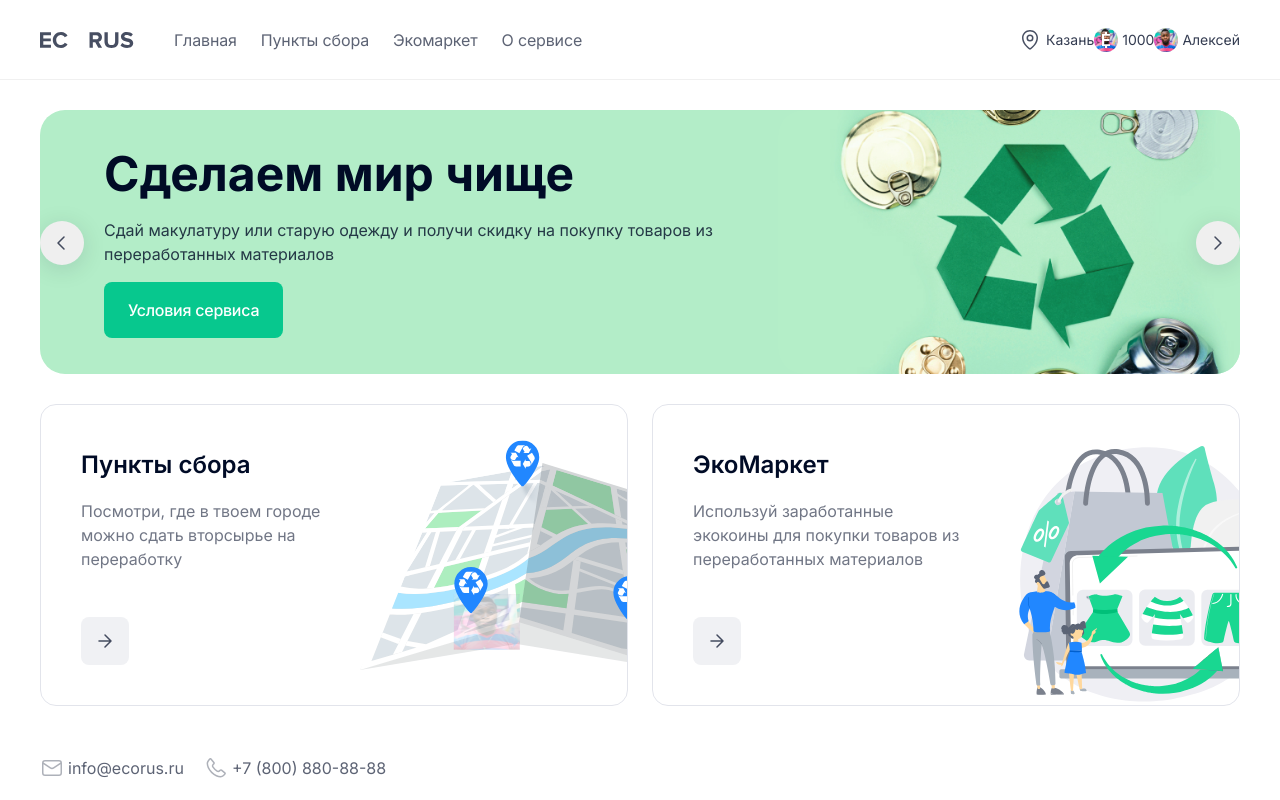
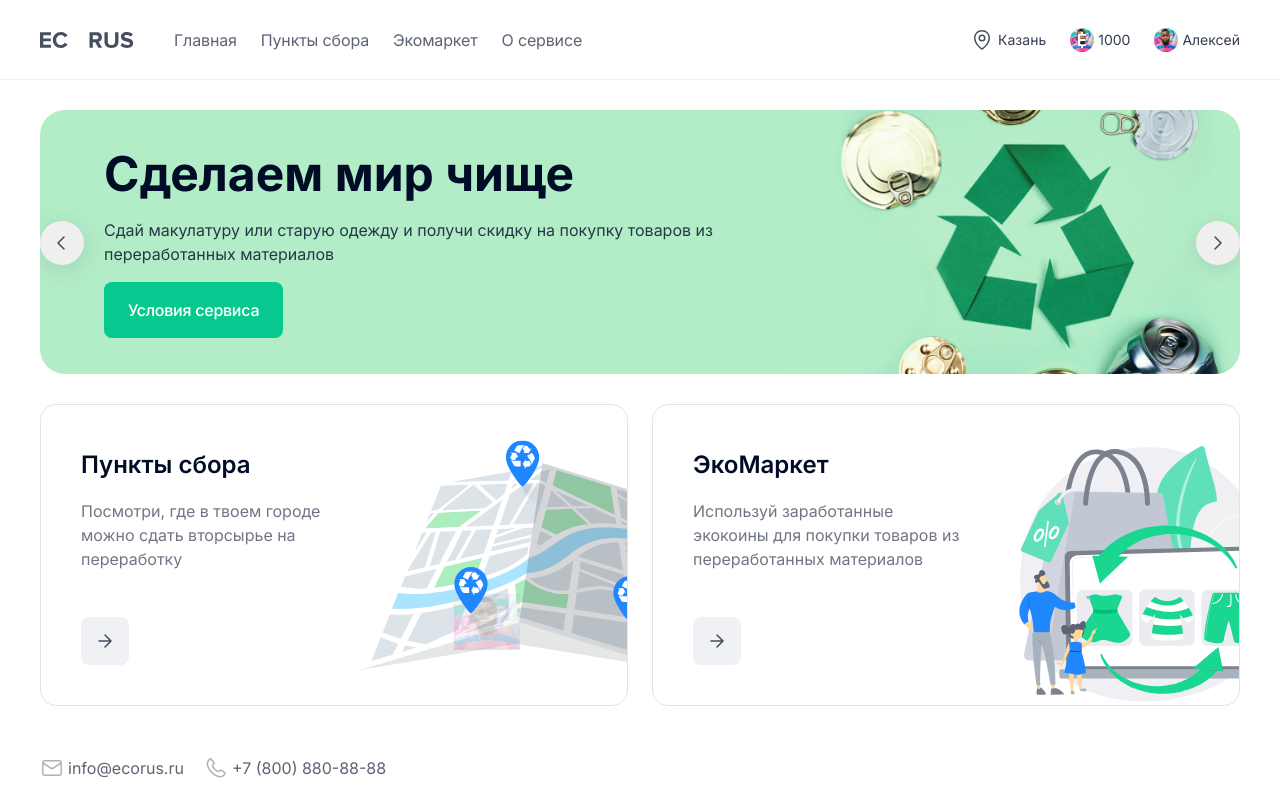
Before and after one commit to xenoturbellida/ecarus, a React (Create React App) app: page / in a window 1280 px wide. Built offline with nearby package versions, Linux system fonts and the light colour scheme.

Commit message:
set the right header part

```diff
--- /dev/null
+++ b/src/components/Header/index.interfaces.ts
@@ -0,0 +1,6 @@
+export interface IHeader {
+    location?: string;
+    balance?: number;
+    userPhoto?: number;
+    userName?: string;
+}
--- a/src/components/Header/index.module.sass
+++ b/src/components/Header/index.module.sass
@@ -23,6 +23,7 @@
   &Right
     display: flex
     align-items: center
+    column-gap: 24px
 
   &Divider
     width: 100vw
```
Also changed, not shown: src/components/Header/index.tsx (+1 -9 lines).
